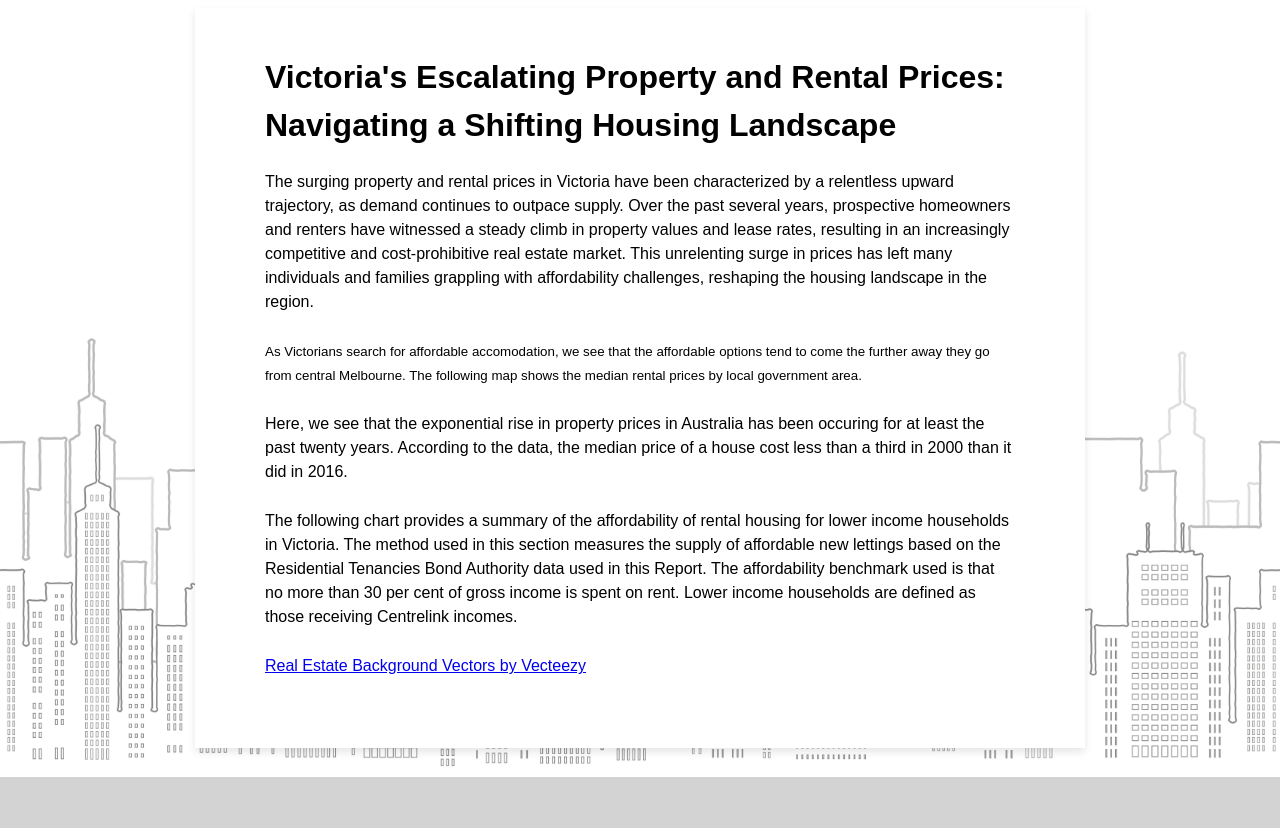
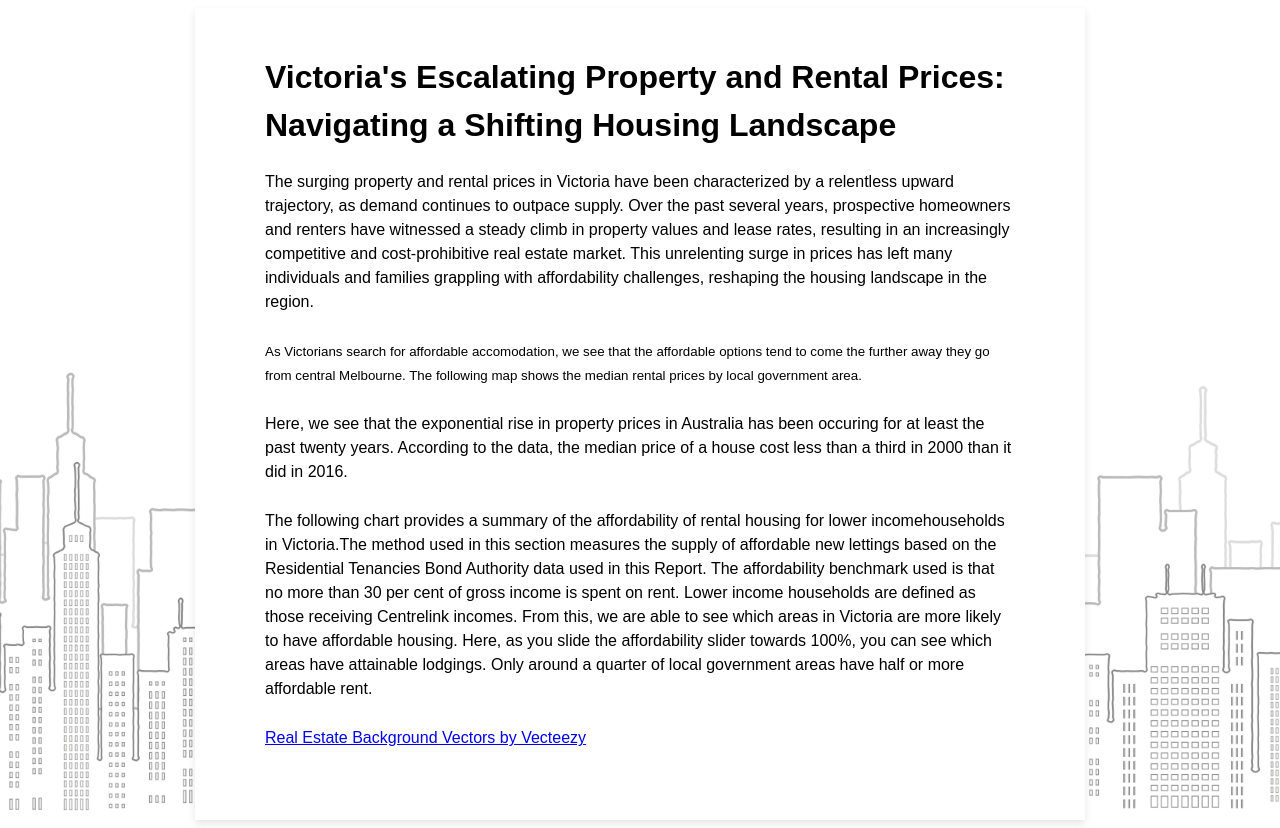
Before and after one commit to iankohjinhao/3179, a plain HTML site: page index.html in a window 1280 px wide. Before the commit the page ends 800 px from the top, so only its background shows below. Drawn offline with Linux system fonts and the light colour scheme; a script that the page names is missing.

Commit message:
Update index.html

```diff
--- a/index.html
+++ b/index.html
@@ -137,13 +137,16 @@
         <!-- end pure grid group -->
         <div class="pure-g">
             <div class="pure-u-1-1">
-                <p> The following chart provides a summary of the affordability of rental housing for lower income
-                    households in Victoria.
-                    The method used in this section measures the supply of affordable new lettings based on the
+                <p> The following chart provides a summary of the affordability of rental housing for lower
+                    incomehouseholds in Victoria.The method used in this section measures the supply of affordable new
+                    lettings based on the
                     Residential Tenancies Bond
                     Authority data used in this Report. The affordability benchmark used is that no more than 30 per
                     cent of gross income is
-                    spent on rent. Lower income households are defined as those receiving Centrelink incomes.</p>
+                    spent on rent. Lower income households are defined as those receiving Centrelink incomes. From this,
+                    we are able to see which areas in Victoria are more likely to have affordable housing. Here, as you
+                    slide the affordability slider towards 100%, you can see which areas have attainable lodgings. Only
+                    around a quarter of local government areas have half or more affordable rent.</p>
             </div>
         </div>
         <div class="pure-g">
@@ -154,7 +157,8 @@
 
 
 
-    <a href="https://www.vecteezy.com/free-vector/real-estate-background">Real Estate Background Vectors by Vecteezy</a>
+        <a href="https://www.vecteezy.com/free-vector/real-estate-background">Real Estate Background Vectors by
+            Vecteezy</a>
     </div>
 
 
```
